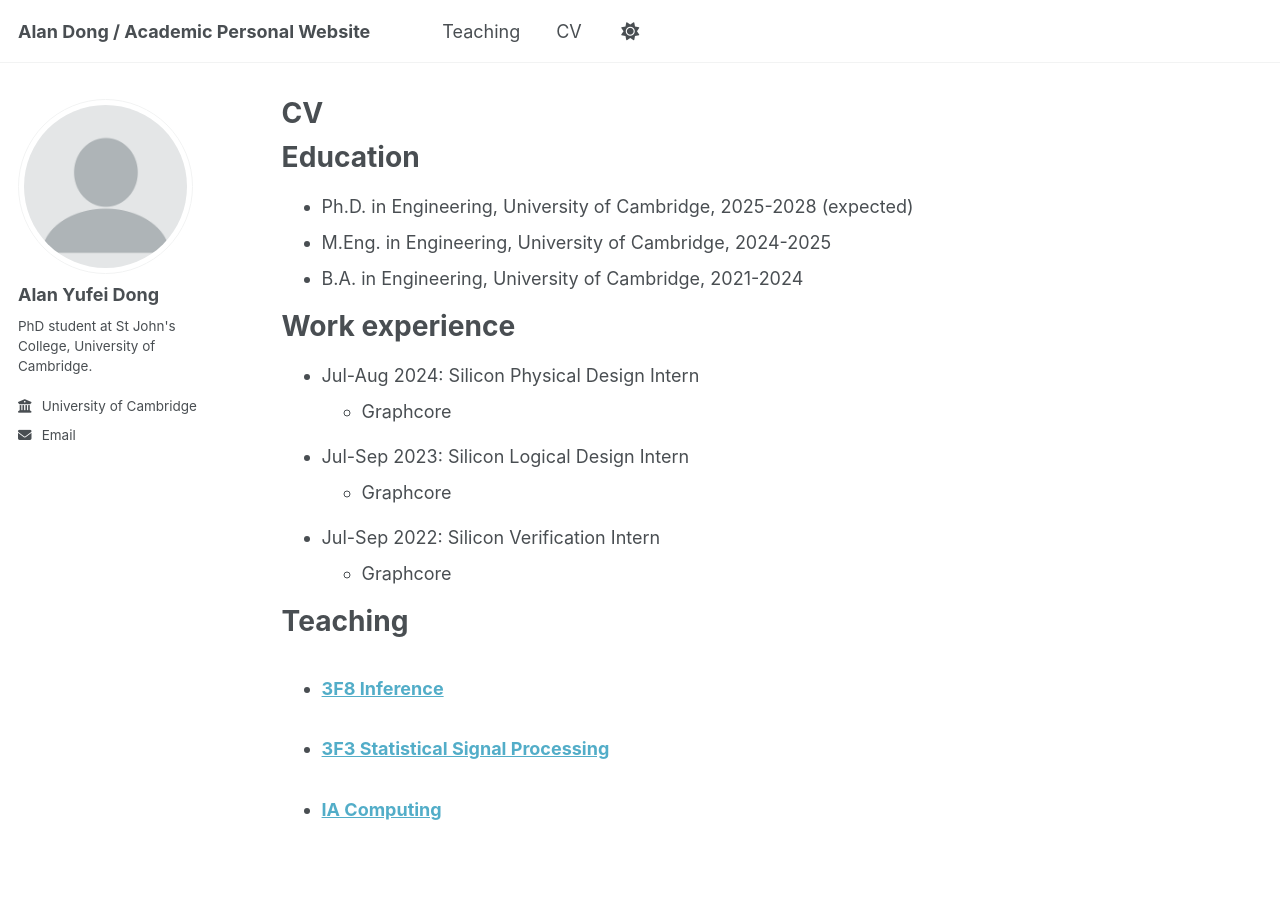
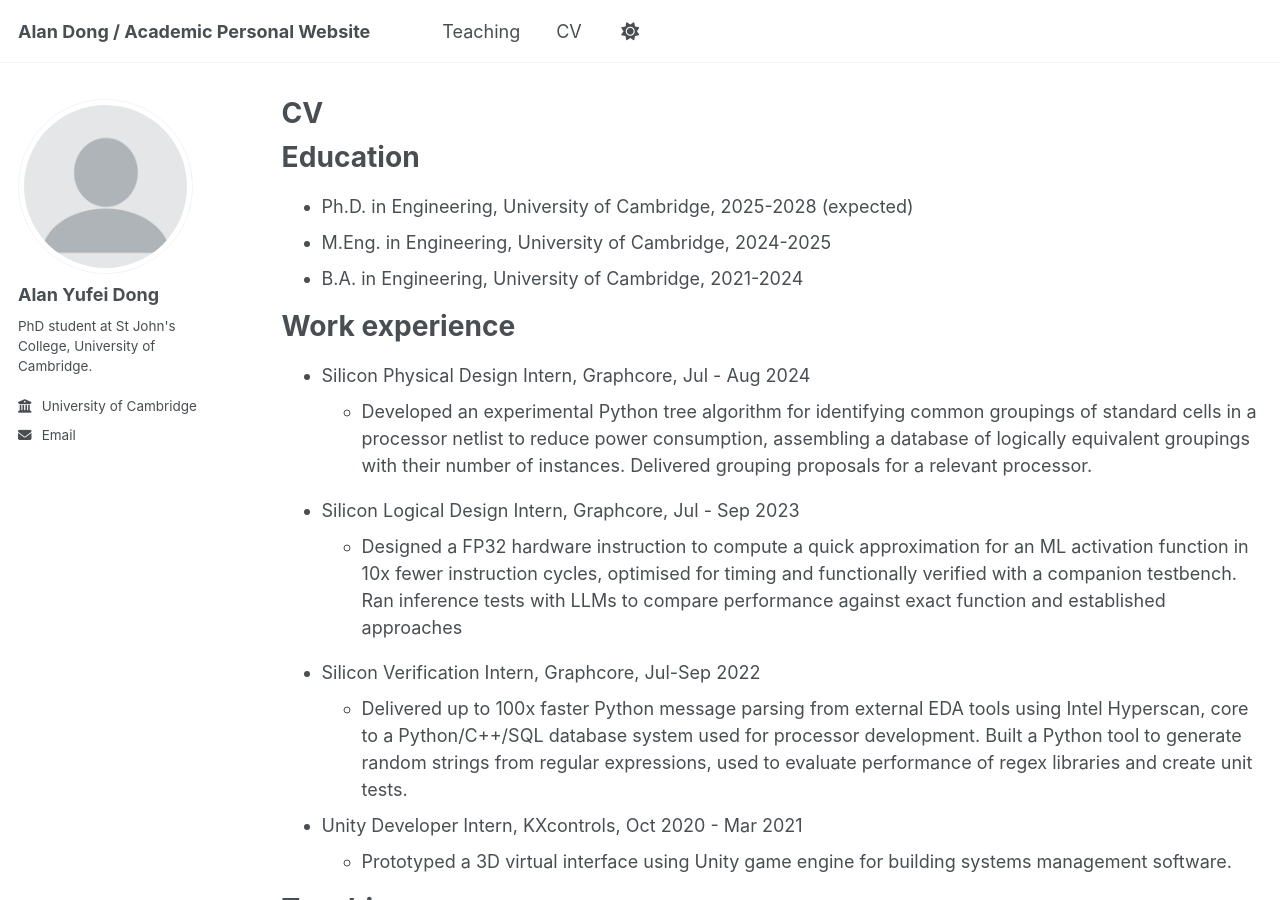
Before and after one commit to alandong4275/alandong4275.github.io, a Jekyll site: the page built from _pages/cv.md, in a window 1280 px wide and 900 px high. Built offline with Jekyll 4.4.1, drawn with Linux system fonts in a browser that asks for light colours; a script that is not in the unit is left out.

Commit message:
Updated experience

```diff
--- a/_pages/cv.md
+++ b/_pages/cv.md
@@ -17,20 +17,29 @@ Education
 
 Work experience
 ======
-* Jul-Aug 2024: Silicon Physical Design Intern
-  * Graphcore
+* Silicon Physical Design Intern, Graphcore, Jul - Aug 2024
+  * Developed an experimental Python tree algorithm for identifying common groupings of standard cells in a
+processor netlist to reduce power consumption, assembling a database of logically equivalent groupings with
+their number of instances. Delivered grouping proposals for a relevant processor.
 
 [//]: # (* Duties includes: Updates and improvements to template)
 [//]: # (* Supervisor: The Users)
 
-* Jul-Sep 2023: Silicon Logical Design Intern
-  * Graphcore
+* Silicon Logical Design Intern, Graphcore, Jul - Sep 2023
+  * Designed a FP32 hardware instruction to compute a quick approximation for an ML activation function in
+10x fewer instruction cycles, optimised for timing and functionally verified with a companion testbench. Ran
+inference tests with LLMs to compare performance against exact function and established approaches
 
 [//]: #  (* Duties included: Merging pull requests)
 [//]: #  (* Supervisor: Professor Hub)
 
-* Jul-Sep 2022: Silicon Verification Intern
-  * Graphcore
+* Silicon Verification Intern, Graphcore, Jul-Sep 2022
+  * Delivered up to 100x faster Python message parsing from external EDA tools using Intel Hyperscan, core to a
+Python/C++/SQL database system used for processor development. Built a Python tool to generate random
+strings from regular expressions, used to evaluate performance of regex libraries and create unit tests.
+
+* Unity Developer Intern, KXcontrols, Oct 2020 - Mar 2021
+  * Prototyped a 3D virtual interface using Unity game engine for building systems management software.
 
 [//]: #  (* Duties included: Tagging issues)
 [//]: #  (* Supervisor: Professor Git)
```
